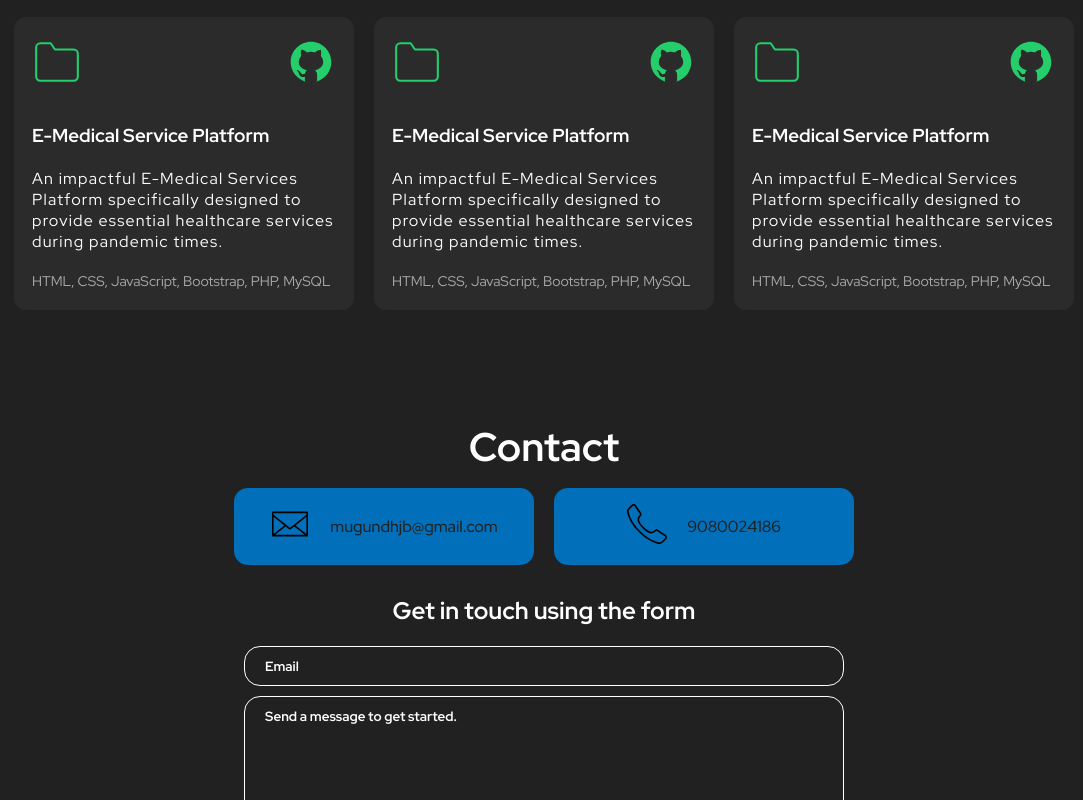
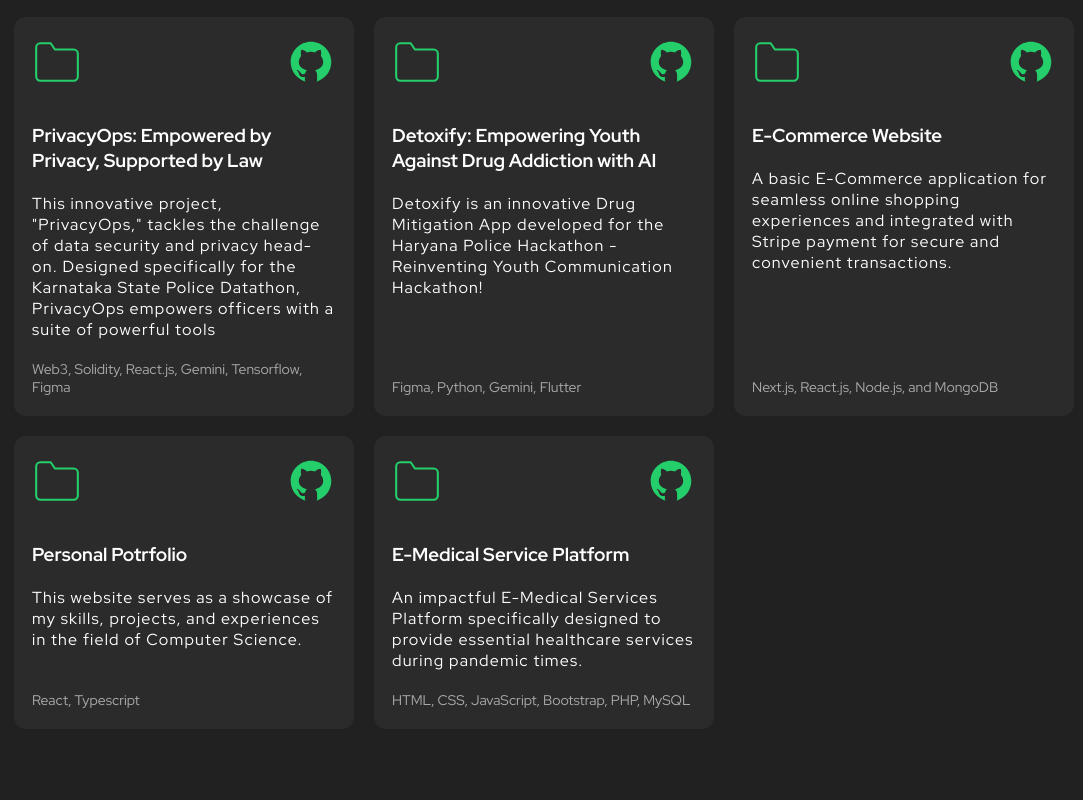
Before and after one commit to J-B-Mugundh/j-b-mugundh.github.io, a React (Create React App) app: page / in a window 1280 px wide. Shown: the part 1840-2640 px from the top of the page, without its empty margins (96-1179 px from the left). Built offline with nearby package versions, Linux system fonts and the light colour scheme.

Commit message:
Updated projects

```diff
--- a/src/components/Project/Project.tsx
+++ b/src/components/Project/Project.tsx
@@ -11,8 +11,6 @@ export function Project() {
     <Container id="project">
       <h2>My Projects</h2>
       <div className="projects">
-
-
 
       <ScrollAnimation animateIn="flipInX">
           <div className="project">
@@ -91,20 +89,20 @@ export function Project() {
             <header>
               <svg width="50" xmlns="http://www.w3.org/2000/svg" role="img" viewBox="0 0 24 24" fill="none" stroke="#23ce6b " stroke-width="1" stroke-linecap="round" stroke-linejoin="round" ><title>Folder</title><path d="M22 19a2 2 0 0 1-2 2H4a2 2 0 0 1-2-2V5a2 2 0 0 1 2-2h5l2 3h9a2 2 0 0 1 2 2z"></path></svg>
               <div className="project-links center-image">
-                <a href="https://github.com/J-B-Mugundh/E-MEDICAL-SERVICE-PLATFORM" target="_blank" rel="noreferrer">
+                <a href="https://github.com/J-B-Mugundh/PrivacyOps" target="_blank" rel="noreferrer">
                   <img src={githubIcon} style={{float: "right"}} alt="Visit site" />
                 </a>
               </div>
             </header>
             <div className="body">
-              <h3>E-Medical Service Platform</h3>
+              <h3>PrivacyOps: Empowered by Privacy, Supported by Law</h3>
               <p>
-              An impactful E-Medical Services Platform specifically designed to provide essential healthcare services during pandemic times.
+              This innovative project, "PrivacyOps," tackles the challenge of data security and privacy head-on. Designed specifically for the Karnataka State Police Datathon, PrivacyOps empowers officers with a suite of powerful tools
               </p>
             </div>
             <footer>
               <ul className="tech-list">
-                <li>HTML, CSS, JavaScript, Bootstrap, PHP, MySQL</li>
+                <li>Web3, Solidity, React.js, Gemini, Tensorflow, Figma</li>
               </ul>
             </footer>
           </div>
@@ -115,20 +113,68 @@ export function Project() {
             <header>
               <svg width="50" xmlns="http://www.w3.org/2000/svg" role="img" viewBox="0 0 24 24" fill="none" stroke="#23ce6b " stroke-width="1" stroke-linecap="round" stroke-linejoin="round" ><title>Folder</title><path d="M22 19a2 2 0 0 1-2 2H4a2 2 0 0 1-2-2V5a2 2 0 0 1 2-2h5l2 3h9a2 2 0 0 1 2 2z"></path></svg>
               <div className="project-links center-image">
-                <a href="https://github.com/J-B-Mugundh/E-MEDICAL-SERVICE-PLATFORM" target="_blank" rel="noreferrer">
+                <a href="https://github.com/J-B-Mugundh/Detoxify" target="_blank" rel="noreferrer">
                   <img src={githubIcon} style={{float: "right"}} alt="Visit site" />
                 </a>
               </div>
             </header>
             <div className="body">
-              <h3>E-Medical Service Platform</h3>
+              <h3>Detoxify: Empowering Youth Against Drug Addiction with AI</h3>
               <p>
-              An impactful E-Medical Services Platform specifically designed to provide essential healthcare services during pandemic times.
+              Detoxify is an innovative Drug Mitigation App developed for the Haryana Police Hackathon - Reinventing Youth Communication Hackathon!
               </p>
             </div>
             <footer>
               <ul className="tech-list">
-                <li>HTML, CSS, JavaScript, Bootstrap, PHP, MySQL</li>
+                <li>Figma, Python, Gemini, Flutter</li>
+              </ul>
+            </footer>
+          </div>
+        </ScrollAnimation>
+
+        <ScrollAnimation animateIn="flipInX">
+          <div className="project">
+            <header>
+              <svg width="50" xmlns="http://www.w3.org/2000/svg" role="img" viewBox="0 0 24 24" fill="none" stroke="#23ce6b " stroke-width="1" stroke-linecap="round" stroke-linejoin="round" ><title>Folder</title><path d="M22 19a2 2 0 0 1-2 2H4a2 2 0 0 1-2-2V5a2 2 0 0 1 2-2h5l2 3h9a2 2 0 0 1 2 2z"></path></svg>
+              <div className="project-links center-image">
+                <a href="https://github.com/J-B-Mugundh/E-Commerce-Website" target="_blank" rel="noreferrer">
+                  <img src={githubIcon} style={{float: "right"}} alt="Visit site" />
+                </a>
+              </div>
+            </header>
+            <div className="body">
+              <h3>E-Commerce Website</h3>
+              <p>
+              A basic E-Commerce application for seamless online shopping experiences and integrated with Stripe payment for secure and convenient transactions.
+              </p>
+            </div>
+            <footer>
+              <ul className="tech-list">
+                <li>Next.js, React.js, Node.js, and MongoDB</li>
+              </ul>
+            </footer>
+          </div>
+        </ScrollAnimation>
+
+        <ScrollAnimation animateIn="flipInX">
+          <div className="project">
+            <header>
+              <svg width="50" xmlns="http://www.w3.org/2000/svg" role="img" viewBox="0 0 24 24" fill="none" stroke="#23ce6b " stroke-width="1" stroke-linecap="round" stroke-linejoin="round" ><title>Folder</title><path d="M22 19a2 2 0 0 1-2 2H4a2 2 0 0 1-2-2V5a2 2 0 0 1 2-2h5l2 3h9a2 2 0 0 1 2 2z"></path></svg>
+              <div className="project-links center-image">
+                <a href="https://github.com/J-B-Mugundh/j-b-mugundh.github.io" target="_blank" rel="noreferrer">
+                  <img src={githubIcon} style={{float: "right"}} alt="Visit site" />
+                </a>
+              </div>
+            </header>
+            <div className="body">
+              <h3>Personal Potrfolio</h3>
+              <p>
+              This website serves as a showcase of my skills, projects, and experiences in the field of Computer Science.
+              </p>
+            </div>
+            <footer>
+              <ul className="tech-list">
+                <li>React, Typescript</li>
               </ul>
             </footer>
           </div>
```
